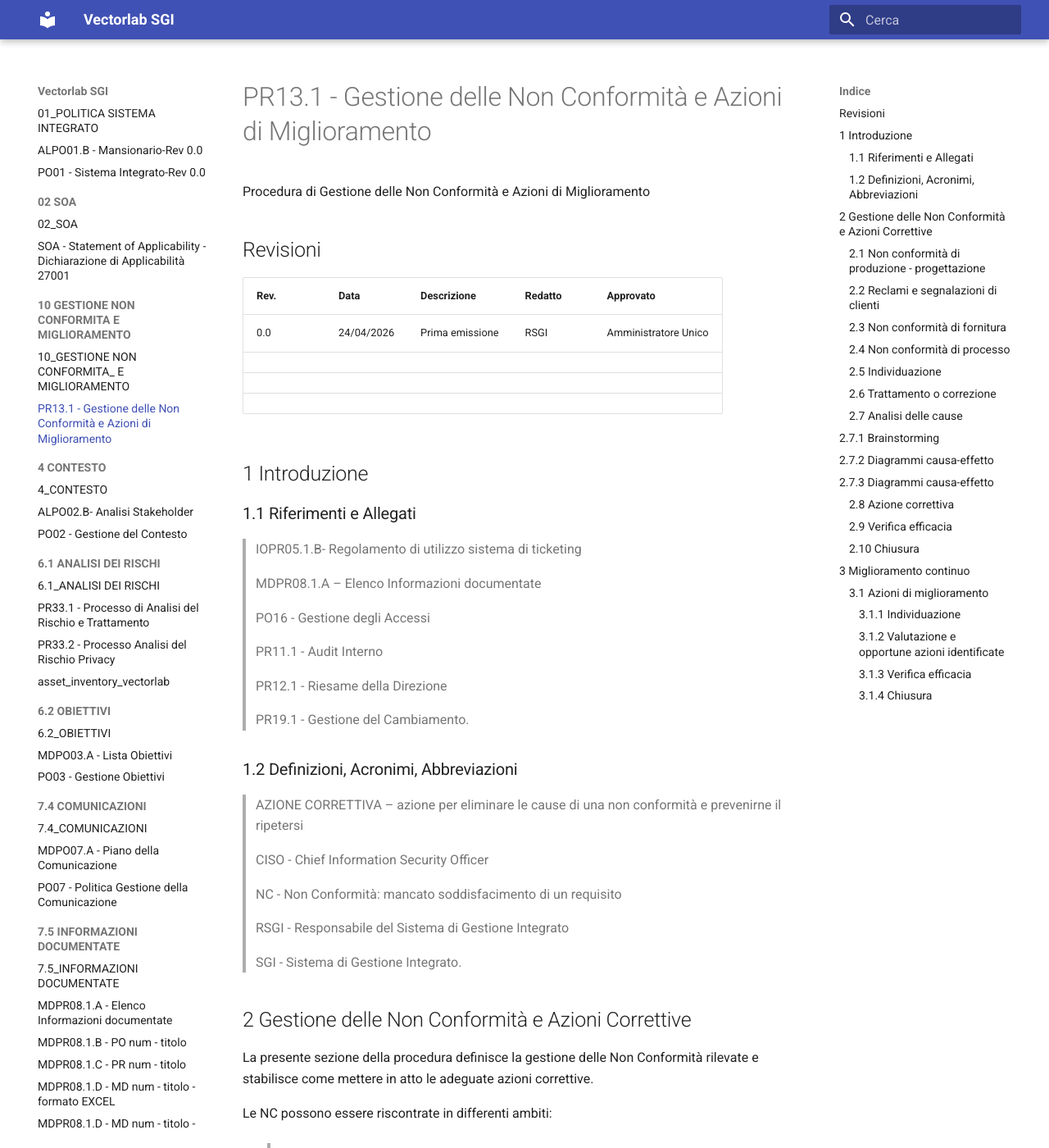
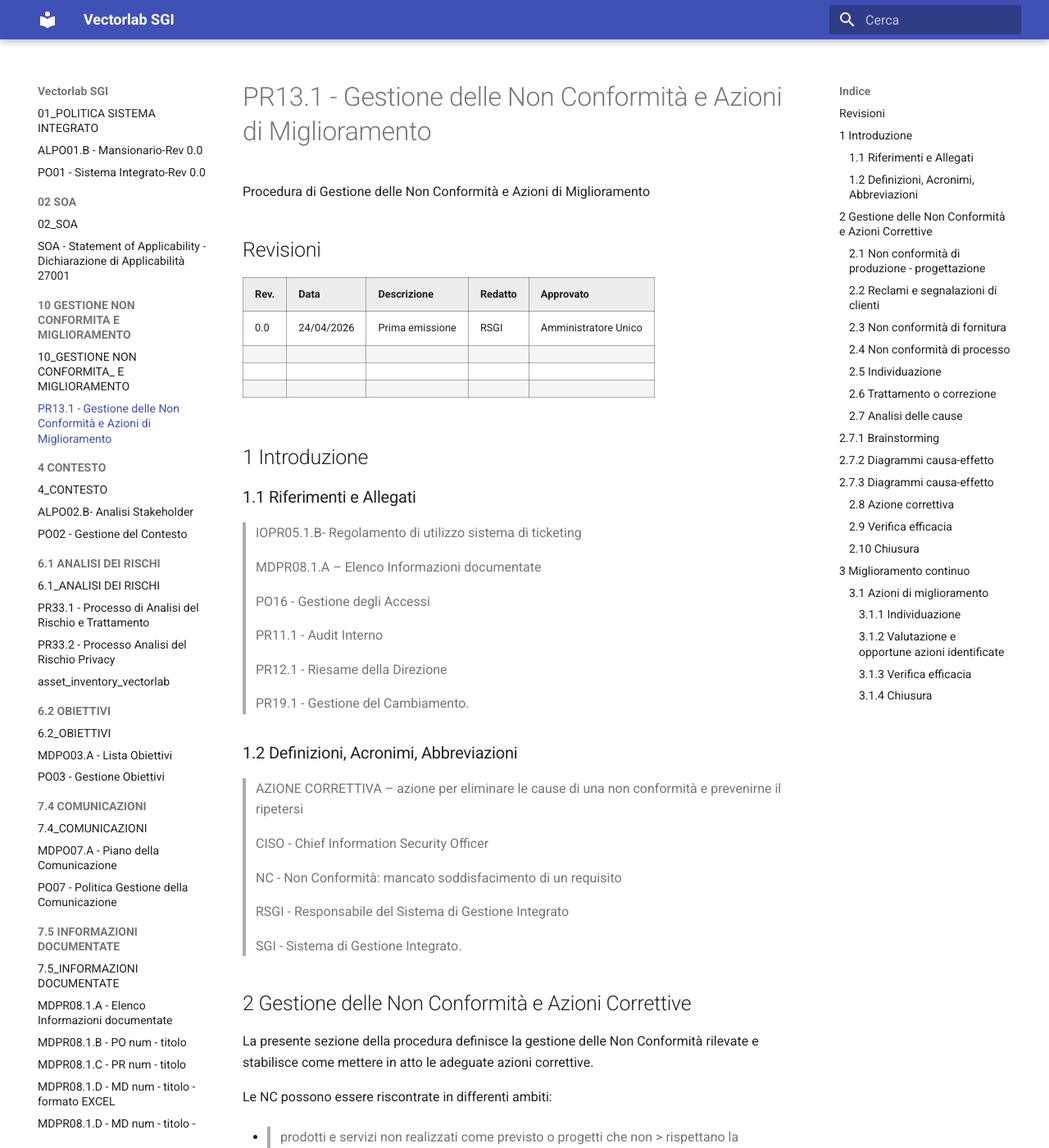
Before and after one commit to davideruzzenenti/Vectorlab-SGI, an MkDocs documentation site: the page built from docs/10_GESTIONE NON CONFORMITA_ E MIGLIORAMENTO/PR13.1 - Gestione delle Non Conformità e Azioni di Miglioramento.md, in a window 1280 px wide and 1400 px high. Shown: the whole window at 82% size. Built offline with MkDocs 1.6.1 and Material for MkDocs 9.7.7, drawn with Linux system fonts in a browser that asks for light colours.

Commit message:
Aggiunge bordi e padding alle tabelle HTML del sito documentale
Le tabelle convertite da Excel (SOA e altri documenti) sono HTML puro
senza bordi propri: con molte colonne vuote (es. i 22 campi per
controllo della SOA) le celle collassavano a larghezza quasi zero,
rendendo la tabella illeggibile ("testo sparso nel vuoto"). Aggiunto
uno stylesheet extra con bordi, padding e righe alternate per tutte le
tabelle del sito. Verificato con una build mkdocs locale.

Co-Authored-By: Claude Sonnet 5 <noreply@anthropic.com>

```diff
--- /dev/null
+++ b/docs/stylesheets/extra.css
@@ -0,0 +1,27 @@
+/* Le tabelle HTML dei documenti convertiti da Excel non hanno bordi propri:
+   senza queste regole le celle vuote (frequenti nelle tabelle a molte colonne
+   come la SOA) collassano a larghezza quasi zero e la tabella sembra testo
+   sparso nel vuoto invece di una griglia leggibile. */
+.md-typeset table:not([class]) {
+  border-collapse: collapse;
+  display: table;
+  width: max-content;
+  max-width: 100%;
+}
+
+.md-typeset table:not([class]) td,
+.md-typeset table:not([class]) th {
+  border: 1px solid var(--md-default-fg-color--lighter);
+  padding: 0.5rem 0.7rem;
+  vertical-align: top;
+  min-width: 2.5rem;
+}
+
+.md-typeset table:not([class]) th {
+  background-color: var(--md-default-fg-color--lightest);
+  font-weight: 600;
+}
+
+.md-typeset table:not([class]) tr:nth-child(even) {
+  background-color: var(--md-code-bg-color);
+}
--- a/mkdocs.yml
+++ b/mkdocs.yml
@@ -9,3 +9,5 @@ theme:
     - search.suggest
     - content.code.copy
 docs_dir: docs
+extra_css:
+  - stylesheets/extra.css
```
